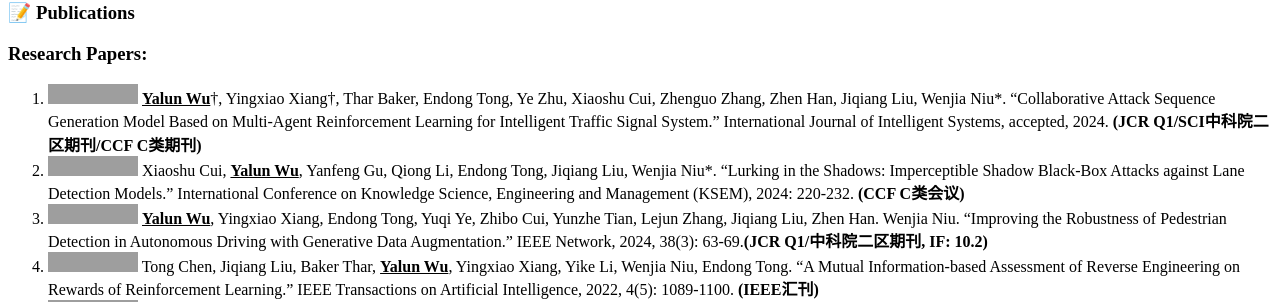
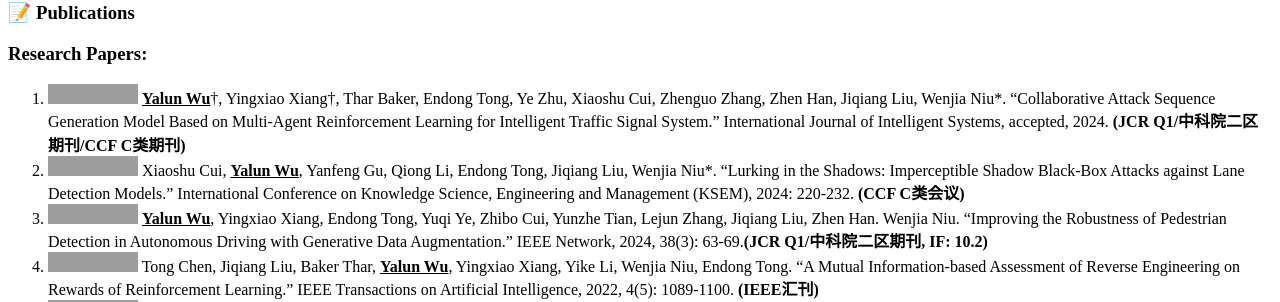
Before and after one commit to Allenpandas/Allenpandas.github.io, a Jekyll site: the page built from _pages/includes/Publications.md, in a window 1280 px wide, cut to the strip 418-720 px from the top of the page. Built offline with Jekyll 4.4.1, drawn with Linux system fonts in a browser that asks for light colours; our own code applies the rules of GitHub Pages for plain Markdown files; grey boxes are pictures that could not be loaded.

Commit message:
fix bugs

```diff
--- a/_pages/includes/Publications.md
+++ b/_pages/includes/Publications.md
@@ -4,7 +4,7 @@
 
 ### Research Papers:
 
-1. <img src="https://img.shields.io/badge/JIS-2024-blue?style=flat-square"> **<u>Yalun Wu</u>**†,  Yingxiao Xiang†, Thar Baker, Endong Tong, Ye Zhu, Xiaoshu Cui, Zhenguo Zhang, Zhen Han,  Jiqiang Liu, Wenjia Niu\*. "Collaborative Attack Sequence Generation Model Based on Multi-Agent Reinforcement Learning for Intelligent Traffic Signal System." International Journal of Intelligent Systems, accepted, 2024. <b>(JCR Q1/SCI中科院二区期刊/CCF C类期刊)</b>
+1. <img src="https://img.shields.io/badge/JIS-2024-blue?style=flat-square"> **<u>Yalun Wu</u>**†,  Yingxiao Xiang†, Thar Baker, Endong Tong, Ye Zhu, Xiaoshu Cui, Zhenguo Zhang, Zhen Han,  Jiqiang Liu, Wenjia Niu\*. "Collaborative Attack Sequence Generation Model Based on Multi-Agent Reinforcement Learning for Intelligent Traffic Signal System." International Journal of Intelligent Systems, accepted, 2024. <b>(JCR Q1/中科院二区期刊/CCF C类期刊)</b>
 2. <img src="https://img.shields.io/badge/KSEM-2024-blue?style=flat-square"> Xiaoshu Cui, **<u>Yalun Wu</u>**, Yanfeng Gu, Qiong Li, Endong Tong, Jiqiang Liu, Wenjia Niu\*. "Lurking in the Shadows: Imperceptible Shadow Black-Box Attacks against Lane Detection Models." International Conference on Knowledge Science, Engineering and Management (KSEM), 2024: 220-232. <b>(CCF C类会议)</b>
 3. <img src="https://img.shields.io/badge/IEEE Network-2024-blue?style=flat-square"> **<u>Yalun Wu</u>**, Yingxiao Xiang, Endong Tong, Yuqi Ye, Zhibo Cui, Yunzhe Tian, Lejun Zhang, Jiqiang Liu, Zhen Han. Wenjia Niu. "Improving the Robustness of Pedestrian Detection in Autonomous Driving with Generative Data Augmentation." IEEE Network, 2024, 38(3): 63-69.<b>(JCR Q1/中科院二区期刊, IF: 10.2)</b>
 4. <img src="https://img.shields.io/badge/TAI-2022-blue?style=flat-square"> Tong Chen, Jiqiang Liu, Baker Thar, **<u>Yalun Wu</u>**, Yingxiao Xiang, Yike Li, Wenjia Niu, Endong Tong. "A Mutual Information-based Assessment of Reverse Engineering on Rewards of Reinforcement Learning." IEEE Transactions on Artificial Intelligence, 2022, 4(5): 1089-1100.  <b>(IEEE汇刊)</b>
```
